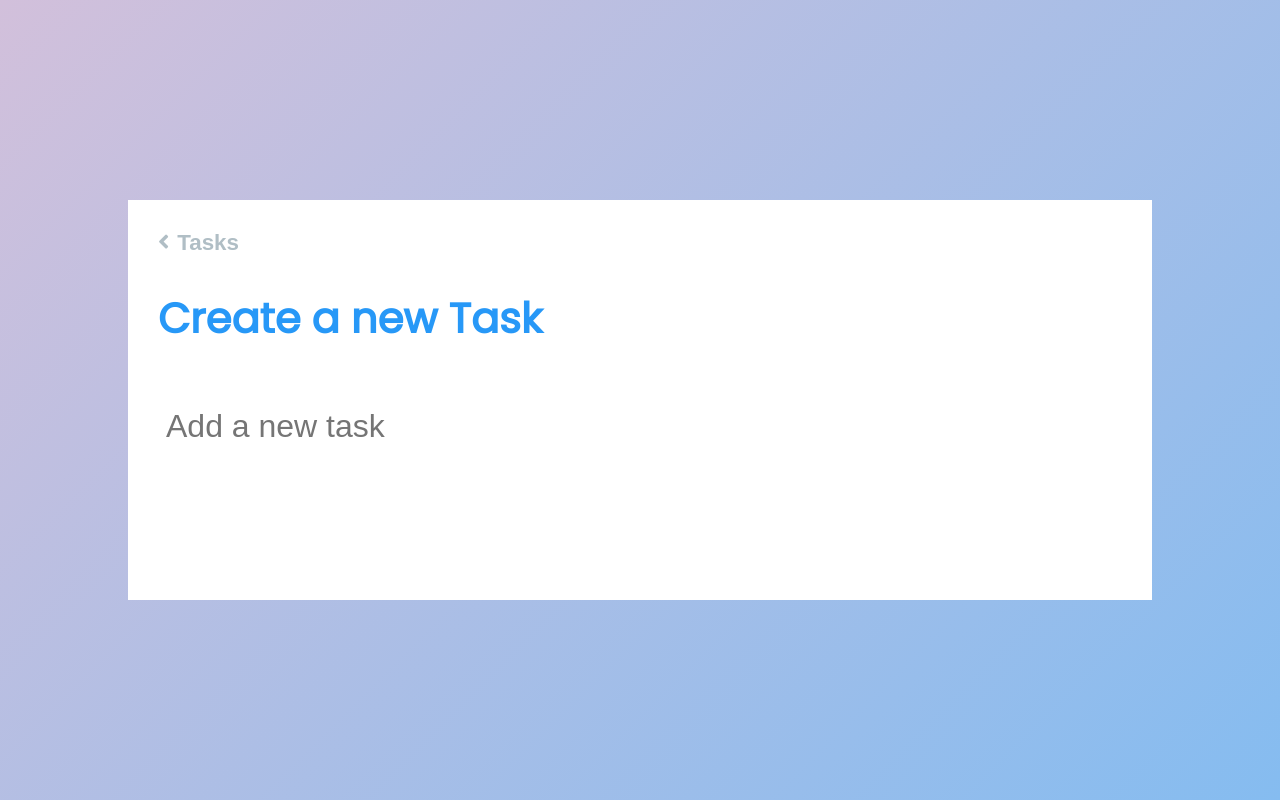
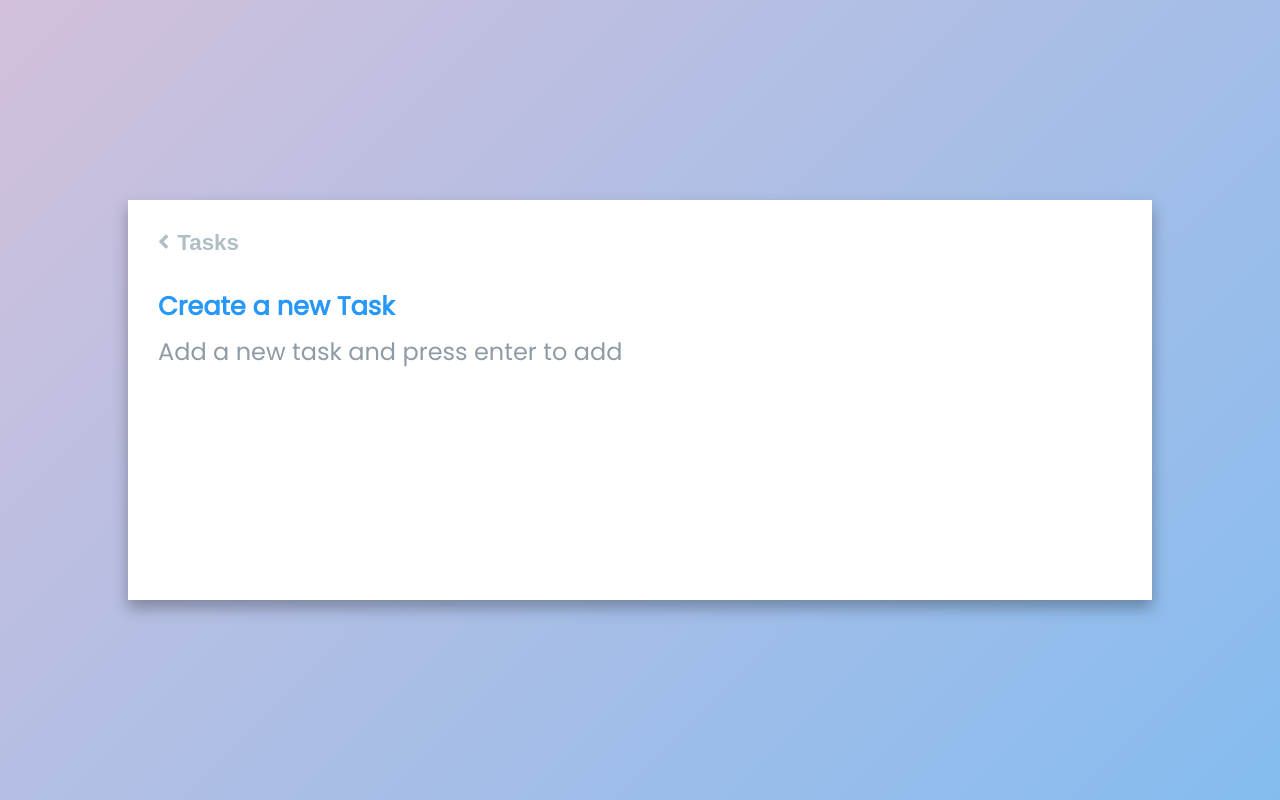
Before and after one commit to georgefikri/reactTodoApp, a React (Create React App) app: page /newTask in a window 1280 px wide. Built offline with nearby package versions, Linux system fonts and the light colour scheme.

Commit message:
ui enhancements

```diff
--- a/src/App.css
+++ b/src/App.css
@@ -20,7 +20,6 @@ body {
 }
 header {
   font-size: 2rem;
-  margin-bottom: 3.125rem;
 }
 
 /* common */
@@ -42,7 +41,7 @@ form {
   top: 50%;
   position: absolute;
   padding: 1.875rem 1.875rem 1.875rem 1.875rem;
-
+  box-shadow: 0px 8px 15px rgba(0, 0, 0, 0.3);
 }
 
 .create-new-task-container {
@@ -53,7 +52,11 @@ form {
   display: flex;
   justify-content: space-between;
   align-items: center;
-  font-size: 1.3rem;
+  font-size: 0.8rem;
+}
+
+.todo-container header {
+  margin-bottom: 1.875rem;
 }
 
 .todo-container .new-task-button {
@@ -83,6 +86,7 @@ form {
   transform: translateY(-7px);
 }
 
+
 .todo-list {
   min-width: 30%;
   list-style: none;
@@ -94,9 +98,11 @@ form {
   font-size: 1.5rem;
   color: black;
   display: flex;
-  justify-content: space-between;
+  /* justify-content: space-between; */
   align-items: center;
   transition: all 1s ease;
+  padding-left: 1.563rem;
+  width: 100%;
 }
 
 .todo li {
@@ -106,10 +112,16 @@ form {
   background: #ff6f47;
   color: white;
   border: none;
-  padding: 1rem;
-  cursor: pointer;
-  font-size: 1rem;
+  border-radius: 50%;
+  width: 2rem;
+  height: 2rem;
+  display: flex;
+  justify-content: center;
+  align-items: center;
+  transition: all 0.3s ease-in-out;
+  outline: none;
 }
+
 .trash-btn,
 .complete-btn {
   padding: 1rem;
@@ -138,12 +150,13 @@ form {
   font-size: 1rem;
   margin-right: 1rem;
 
-
-
 }
 
 .todo-item {
-  padding: 0rem 0.5rem;
+  padding: 0rem 1rem 0.5rem 0.5rem;
+  word-break: break-all;
+  width: 100%;
+
 }
 
 .fa-trash,
@@ -168,7 +181,7 @@ form {
   margin-top: 1.875rem;
 }
 
-form input,
+form textarea,
 form button {
   padding: 0.5rem;
   font-size: 2rem;
@@ -176,7 +189,30 @@ form button {
   background: white;
   width: 100%;
   outline: none;
+  color: #8f9ca5;
 }
+form textarea::placeholder {
+  color: #8f9ca5;
+  font-family: "Poppins", sans-serif;
+}
+
+form textarea {
+  height: auto;
+  min-height: 9rem;
+  line-height: 1.5;
+  padding: 0.5rem 0.5rem 0.5rem 0;
+  font-size: 1.5rem;
+  border: none;
+  background: white;
+  width: 100%;
+  outline: none;
+  color: #8f9ca5;
+  resize: none;
+}
+
+
+
+
 form button {
   color: #ff6f47;
   background: #f7fffe;
@@ -204,13 +240,12 @@ form button:hover {
   margin-right: 0.5rem;
 }
 
-.create-new-task-container .success-message {
+.create-new-task-container .success-message, .todo-container .delete-message-success {
   color: #4caf50;
   font-size: 1.5rem;
   width: 80%;
   font-weight: 700;
   margin-top: 1.875rem;
-  /* show the div as snackbar  */
   position: fixed;
   z-index: 1;
   left: 50%;
@@ -233,3 +268,7 @@ form button:hover {
   font-size: 2rem;
   color: #60b4f9;
 }
+
+.todo-container .delete-message-success {
+  color: #ff6f47;
+}
--- a/src/components/Form.js
+++ b/src/components/Form.js
@@ -45,12 +45,21 @@ function Form({ setInputText, inputText, setTodos, todos }) {
         <h1>Create a new Task</h1>
       </header>
       <form>
-        <input
+        {/* <input
           onChange={inputTextHandler}
           value={inputText}
           type="text"
           className="todo-input"
           placeholder="Add a new task"
+          onKeyDown={submitTodoHandler}
+        /> */}
+        {/* add a multiline input */}
+        <textarea
+          onChange={inputTextHandler}
+          value={inputText}
+          type="text"
+          className="todo-input"
+          placeholder="Add a new task and press enter to add"
           onKeyDown={submitTodoHandler}
         />
         {/* <button className="todo-button" type="submit" onClick={submitTodoHandler}>
--- a/src/components/Todo.js
+++ b/src/components/Todo.js
@@ -1,12 +1,15 @@
 import React from 'react';
 
-function Todo({ text, setTodos, todos, todo }) {
+function Todo({ text, setTodos, todos, todo, setHasTaskDeleted }) {
   // states
 
   // functions
   const deleteHandler = () => {
     setTodos(todos.filter((el) => el.id !== todo.id));
-    console.log('todos', todos);
+    setHasTaskDeleted(true);
+    setTimeout(() => {
+      setHasTaskDeleted(false);
+    }, 2500);
   };
 
   const completeHandler = () => {
@@ -25,19 +28,19 @@ function Todo({ text, setTodos, todos, todo }) {
 
   // return jsx
   return (
-    <div className="todo">
+    <li className="todo">
       <button
         className={`complete-btn ${todo.completed && 'active'}`}
         onClick={completeHandler}
       >
         {todo.completed && <i className="fas fa-check"></i>}
       </button>
-      <li className={`todo-item ${todo.completed ? 'completed' : ''}`}>{text}</li>
+      <label className={`todo-item ${todo.completed ? 'completed' : ''}`}>{text}</label>
 
       <button className="trash-btn" onClick={deleteHandler}>
         <i className="fas fa-trash"></i>
       </button>
-    </div>
+    </li>
   );
 }
 
--- a/src/components/TodoList.js
+++ b/src/components/TodoList.js
@@ -1,10 +1,11 @@
-import React from 'react';
+import React, { useState } from 'react';
 import Todo from './Todo';
 import NoTasks from './NoTasks';
 import { useNavigate } from 'react-router-dom';
 
 function TodoList({ todos, setTodos }) {
   // states & variables
+  const [hasTaskDeleted, setHasTaskDeleted] = useState(false);
   const navigate = useNavigate();
 
   // functions
@@ -12,6 +13,11 @@ function TodoList({ todos, setTodos }) {
 
   return (
     <div className="todo-container">
+      {hasTaskDeleted && (
+        <div className="delete-message-success">
+          <p>Task deleted successfully!</p>
+        </div>
+      )}
       <header>
         <h1>Tasks</h1>
       </header>
@@ -24,6 +30,7 @@ function TodoList({ todos, setTodos }) {
               setTodos={setTodos}
               todos={todos}
               todo={todo}
+              setHasTaskDeleted={setHasTaskDeleted}
             />
           ))}
         </ul>
```
